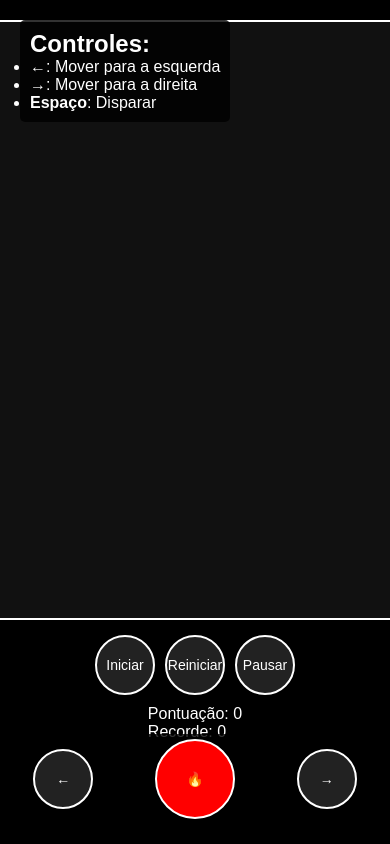
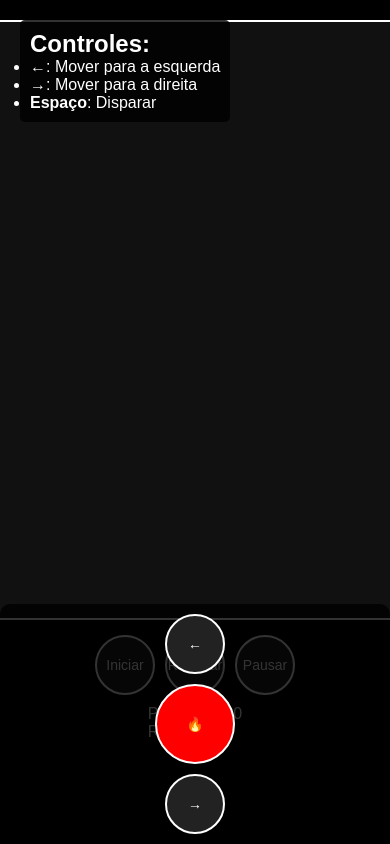
Before and after one commit to skyruruhunta/TabalhoJogo, a plain HTML site: page index.html in a window 390 px wide. Drawn offline with Linux system fonts and the light colour scheme.

Commit message:
styles.css

```diff
--- a/styles.css
+++ b/styles.css
@@ -77,17 +77,18 @@ body {
 
 #controls {
   display: flex;
-  justify-content: space-around;
+  flex-wrap: wrap;
+  justify-content: space-between;
   align-items: center;
-  flex-wrap: wrap;
   width: 100%;
   max-width: 400px;
-  position: fixed;
-  bottom: 20px;
   padding: 10px;
   background: rgba(0, 0, 0, 0.8);
   border-radius: 10px;
+  position: fixed;
+  bottom: 0;
   gap: 10px;
+  z-index: 10;
 }
 
 button {
@@ -144,8 +145,8 @@ button:active {
 
 @media screen and (max-width: 500px) {
   #controls {
-    gap: 5px;
-    padding: 5px;
+    flex-direction: column;
+    align-items: center;
   }
 
   button {
@@ -162,8 +163,7 @@ button:active {
 
 @media screen and (max-width: 350px) {
   #controls {
-    flex-direction: column;
-    gap: 10px;
+    gap: 8px;
   }
 
   button {
```
